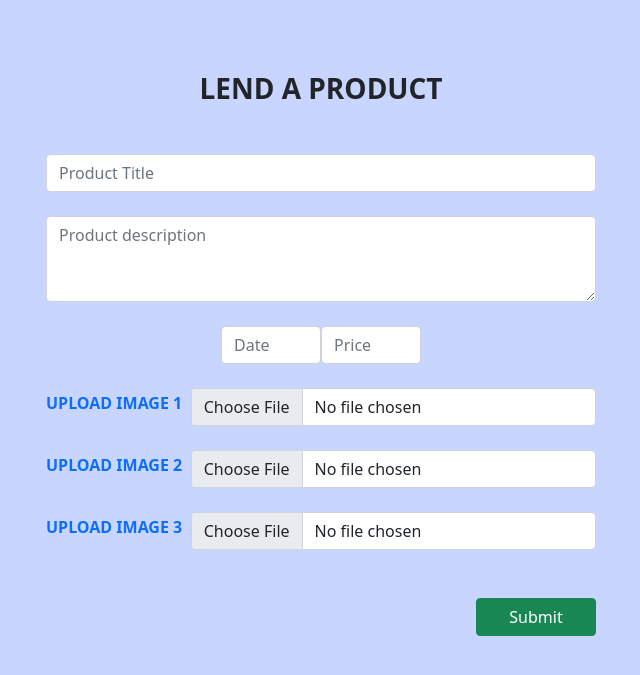
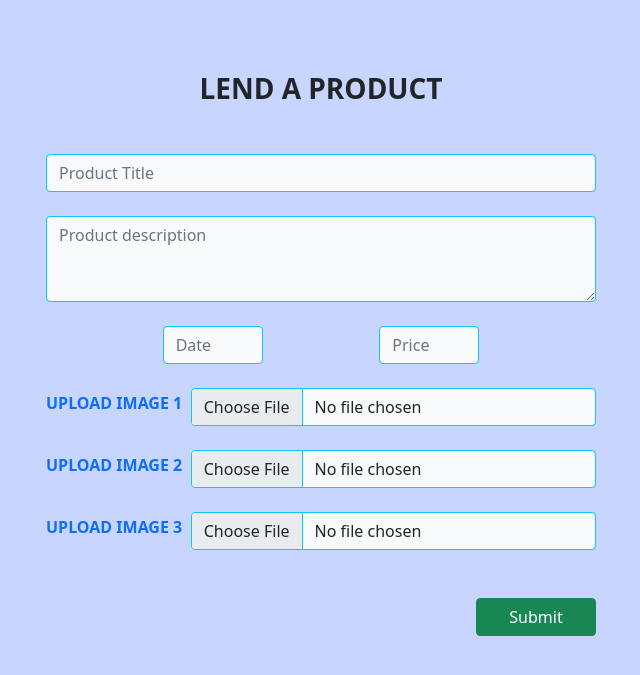
Before and after one commit to ShameemudheenMP/BoroKaro, a Django app: page /lend/ in a window 1280 px wide. Shown: the part 110-785 px from the top of the page, without its empty margins (319-959 px from the left). Run offline with Django 4.2, Linux system fonts and the light colour scheme; the visitor is signed in with stand-in values (Sample User, id 1); some libraries are stand-ins or nearby versions.

Commit message:
Minor modification in Lend page

```diff
--- a/Borokaro/main/templates/main/lend.html
+++ b/Borokaro/main/templates/main/lend.html
@@ -6,32 +6,32 @@
     <form class="d-flex flex-column align-items-center justify-content-center" method="post" action="/lend/" enctype="multipart/form-data">
         {% csrf_token %}
         <div class="d-flex justify-content-center align-items-center mb-4">
-            <input type="text" class="form-control" name="name" id="" placeholder="Product Title" style="width: 550px;">
+            <input type="text" class="form-control bg-light border border-info" name="name" id="" placeholder="Product Title" style="width: 550px;">
         </div>
         <div class="mb-4">
-            <textarea class="form-control" id="" name="desc" rows="3" placeholder="Product description"
+            <textarea class="form-control bg-light border border-info" id="" name="desc" rows="3" placeholder="Product description"
                 style="width: 550px;"></textarea>
         </div>
-        <div class="d-flex justify-content-center w-100 mb-4">
-            <input type="text" class="form-control" name="date" id="datepicker" placeholder="Date"
+        <div class="d-flex justify-content-evenly w-100 mb-4">
+            <input type="text" class="form-control  bg-light border border-info" name="date" id="datepicker" placeholder="Date"
                 style="width: 100px;" />
-            <input type="number" class="form-control" name="rate" id="productprice" placeholder="Price"
+            <input type="number" class="form-control  bg-light border border-info" name="rate" id="productprice" placeholder="Price"
                 style="width: 100px;" />
         </div>
         <div class="d-flex justify-content-between w-100 align-items-center mb-4">
             <label for="" class="form-label text-primary fw-bolder" style="width: 200px;">UPLOAD
                 IMAGE 1</label>
-            <input class="form-control" name="file1" type="file"/>
+            <input class="form-control bg-light border border-info" name="file1" type="file"/>
         </div>
         <div class="d-flex justify-content-between w-100 align-items-center mb-4">
             <label for="" class="form-label text-primary fw-bolder" style="width: 200px;">UPLOAD
                 IMAGE 2</label>
-            <input class="form-control" name="file2" type="file"/>
+            <input class="form-control bg-light border border-info" name="file2" type="file"/>
         </div>
         <div class="d-flex justify-content-between w-100 align-items-center mb-4">
             <label for="" class="form-label text-primary fw-bolder" style="width: 200px;">UPLOAD
                 IMAGE 3</label>
-            <input class="form-control" name="file3" type="file"/>
+            <input class="form-control bg-light border border-info" name="file3" type="file"/>
         </div>
         <div class="w-100 mt-4">
             <button type="submit" class="btn btn-success float-end" style="width: 120px;">Submit</button>
```
